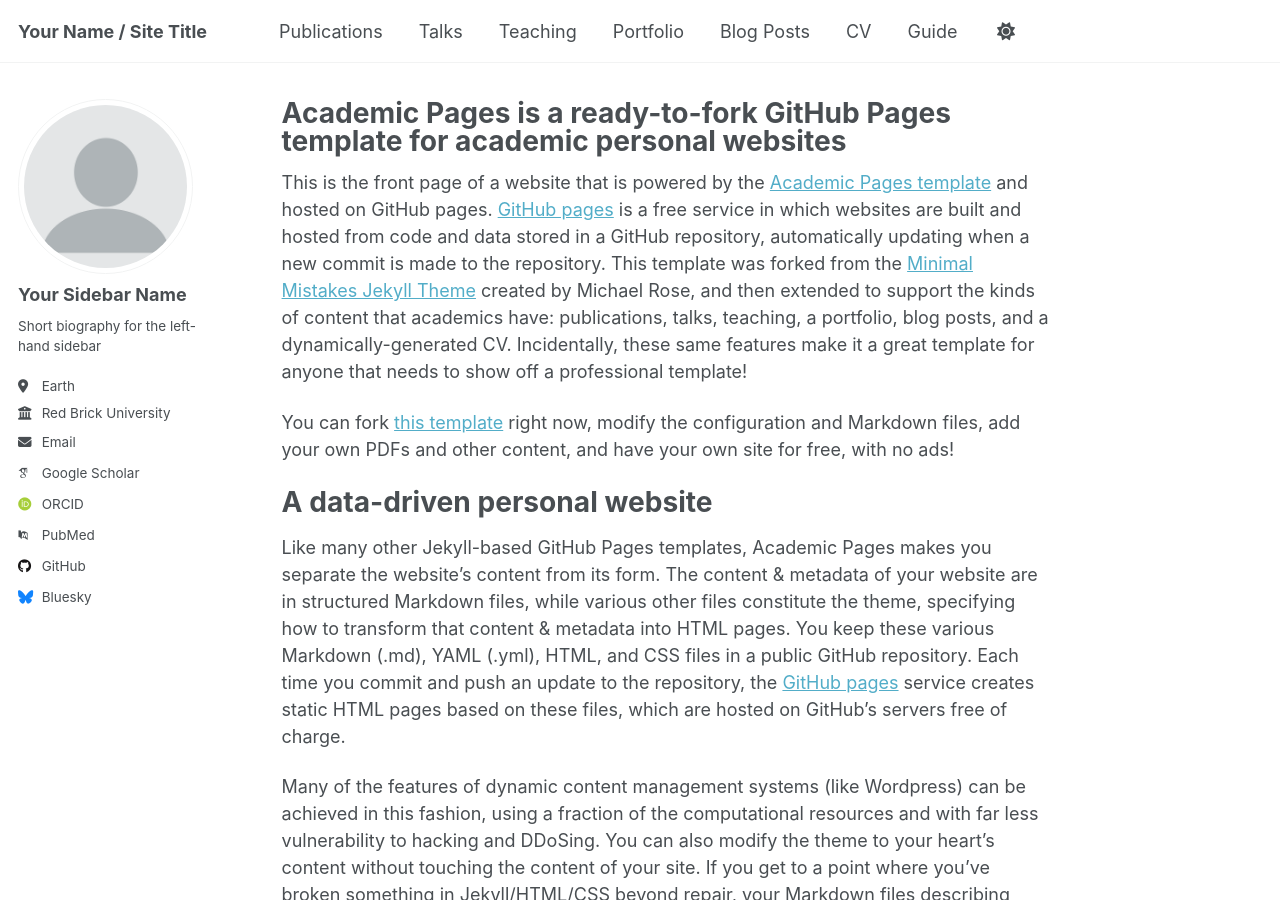
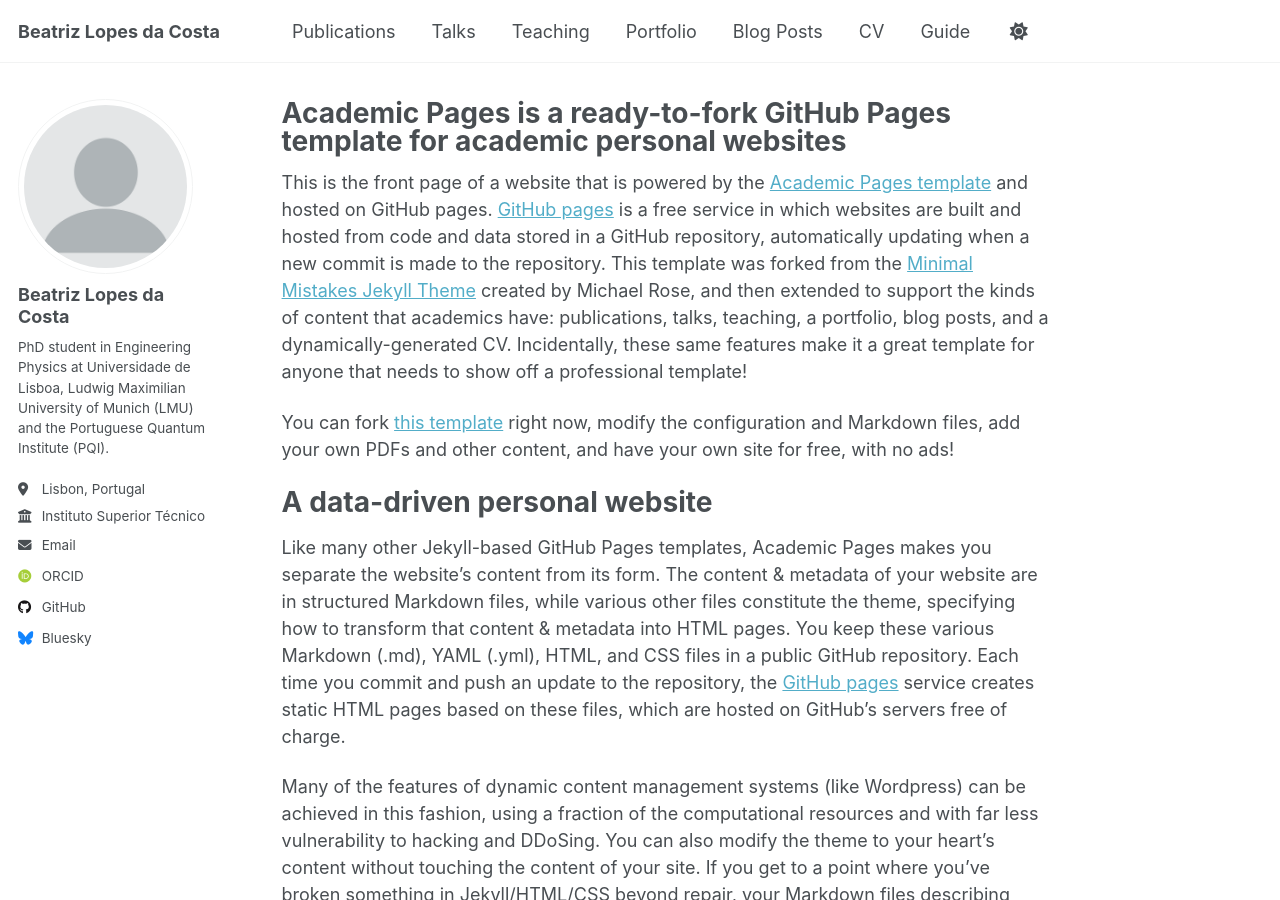
Before and after one commit to beatriz-costa00/beatriz-costa00.github.io, a Jekyll site: the page built from _pages/about.md, in a window 1280 px wide and 900 px high. Built offline with Jekyll 4.4.1, drawn with Linux system fonts in a browser that asks for light colours; some web fonts are replaced; a script that is not in the unit is left out.

Commit message:
Update site title and author details
Updated personal information in the site configuration.

```diff
--- a/_config.yml
+++ b/_config.yml
@@ -9,7 +9,7 @@
 # Basic Site Settings
 locale                   : "en-US"
 site_theme               : "default" # Currently available options are "default", "air"
-title                    : "Your Name / Site Title"
+title                    : "Beatriz Lopes da Costa"
 title_separator          : "-"
 name                     : &name "Your Name"
 description              : &description "Your Name's academic portfolio"   # Update this with a general description of your site, this is the default if not overridden by a page
@@ -24,25 +24,25 @@ repository               : "academicpages/academicpages.github.io"
 author:
   # Biographic information
   avatar           : "profile.png"
-  name             : "Your Sidebar Name"
+  name             : "Beatriz Lopes da Costa"
   pronouns         : # example: "she/her"
-  bio              : "Short biography for the left-hand sidebar"
-  location         : "Earth"
-  employer         : "Red Brick University"
+  bio              : "PhD student in Engineering Physics at Universidade de Lisboa, Ludwig Maximilian University of Munich (LMU) and the Portuguese Quantum Institute (PQI). "
+  location         : "Lisbon, Portugal"
+  employer         : "Instituto Superior Técnico"
   uri              : # URL
-  email            : "none@example.org"
+  email            : "m.beatriz.costa@tecnico.ulisboa.pt"
 
   # Academic websites
   academia         : # URL
   arxiv            : # URL - Update with the correct link to your profile
-  googlescholar    : "https://scholar.google.com/citations?user=PS_CX0AAAAAJ"
-  inspire-hep      : # URL
-  impactstory      : # URL
-  orcid            : "https://orcid.org/yourorcidurl"
-  semantic         : # URL
-  pubmed           : "https://www.ncbi.nlm.nih.gov/pubmed/?term=john+snow"
-  researchgate     : # URL
-  scopus           : # URL
+  #googlescholar    : "https://scholar.google.com/citations?user=PS_CX0AAAAAJ"
+  #inspire-hep      : # URL
+  #impactstory      : # URL
+  orcid            : "https://orcid.org/0009-0004-7748-678X"
+  #semantic         : # URL
+  #pubmed           : "https://www.ncbi.nlm.nih.gov/pubmed/?term=john+snow"
+  #researchgate     : # URL
+  #scopus           : # URL
 
   # Repositories and software development
   bitbucket        : # Username - Update with your username on the site
```
